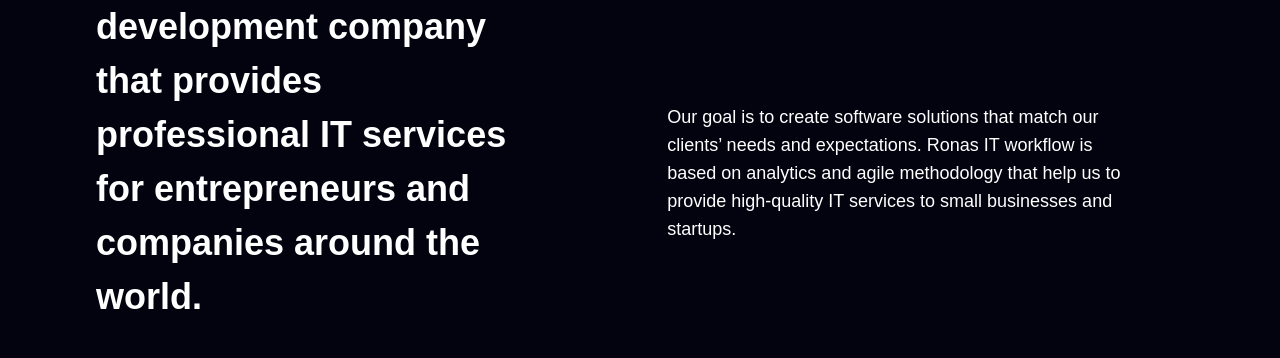
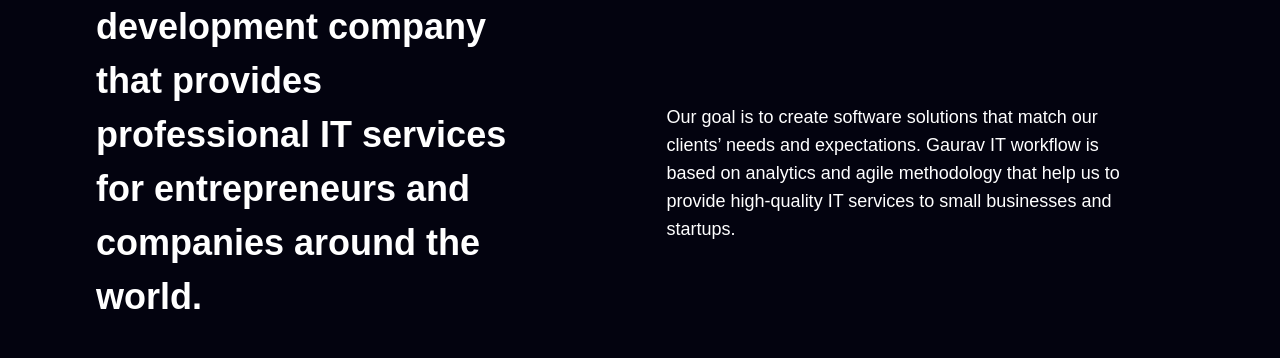
Before and after one commit to Rishi2600/web-syde, a Next.js app: page / in a window 1280 px wide. Shown: the part 821-1179 px from the top of the page. Built offline with nearby package versions, Linux system fonts and the light colour scheme.

Commit message:
fix bugs

```diff
--- a/src/components/WhatweDo.tsx
+++ b/src/components/WhatweDo.tsx
@@ -19,7 +19,7 @@
                             <div className="flex flex-wrap mx-11">
                                 <p className="mb-4 font-normal py-0 px-11 text-lg">We have been designing, developing, and maintaining apps since 2022.</p>
 
-                                <p className="mb-4 font-normal py-0 px-11 text-lg">Our goal is to create software solutions that match our clients’ needs and expectations. Ronas IT workflow is based on analytics and agile methodology that help us to provide high-quality IT services to small businesses and startups.</p>
+                                <p className="mb-4 font-normal py-0 px-11 text-lg">Our goal is to create software solutions that match our clients’ needs and expectations. Gaurav IT workflow is based on analytics and agile methodology that help us to provide high-quality IT services to small businesses and startups.</p>
                             </div>
                         </div>
 
--- a/src/components/ui/HomeService.tsx
+++ b/src/components/ui/HomeService.tsx
@@ -22,7 +22,7 @@
                     <img src={image} alt="Website image" className="m-auto border-none absolute box-border max-h-full max-w-full object-cover" />
                 </span>
 
-                <span className="flex flex-col flex-wrap hover:invisible">
+                <span className="flex flex-col flex-wrap hover:hidden">
                 {/* <h3 className="text-3xl font-medium min-h-16 leading-9 mb-7">Websites and Platform</h3> */}
                 <h3 className="text-3xl font-medium min-h-16 leading-9 mb-7">{title}</h3>
                 {/* <p className="mb-6 opacity-80 leading-normal">We are ready to work on projects of any complexity and size. With our software development company’s profound design experience, we can create both one-page sites and complex admin panels with several dashboards.</p> */}
```
Also changed, not shown: src/app/page.tsx (+0 -8 lines).
